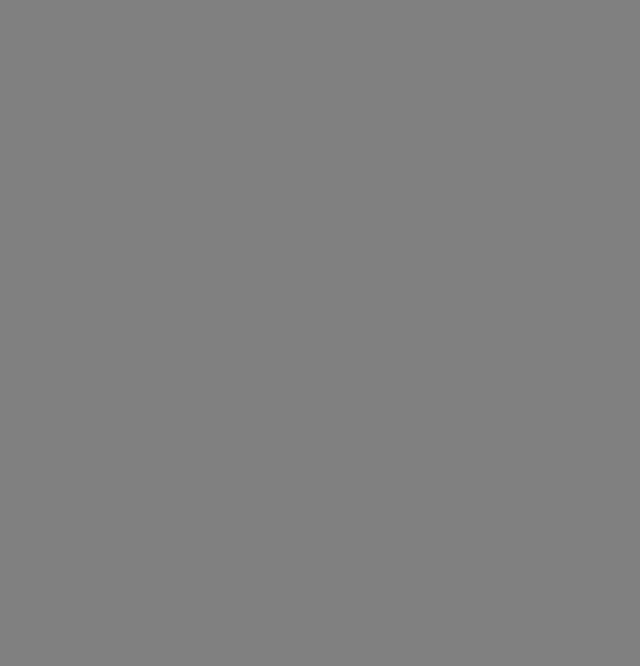
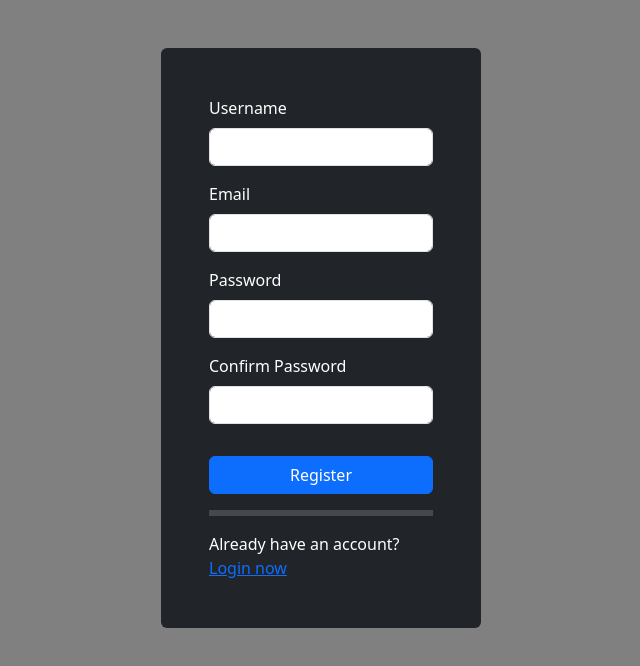
Before and after one commit to YoungDev7/chatapp-react-frontend, a React (Vite) app: page /register in a window 1280 px wide. Before the commit this address had no page. Shown: the top 666 px of the page, without its empty margins (319-959 px from the left). Built offline with nearby package versions, Linux system fonts and the light colour scheme.

Commit message:
implementing user registration

```diff
--- a/src/App.jsx
+++ b/src/App.jsx
@@ -4,6 +4,7 @@ import { Outlet, Route, Routes } from 'react-router-dom';
 import AuthHandler from './components/auth/AuthHandler';
 import Login from './components/auth/Login';
 import Logout from './components/auth/Logout';
+import Register from './components/auth/Register';
 import ChatView from './components/chat/ChatView';
 import Layout from './components/Layout';
 import ProtectedRoute from './components/ProtectedRoute';
@@ -15,6 +16,7 @@ function App() {
       <Routes>
         <Route path="/login" element={<Login />} /> {/* login page where user gets redirected if not authorized */}
         <Route path="/logout" element={<Logout />} />
+        <Route path="/register" element={<Register />} />
         <Route element={
           <ProtectedRoute>
             <WebSocketHandler>
--- a/src/components/auth/Login.jsx
+++ b/src/components/auth/Login.jsx
@@ -25,7 +25,7 @@ export default function Login() {
   };
 
   return (
-    <Container className="mt-5 w-50 bg-dark p-5 rounded">
+    <Container className="mt-5 w-25 bg-dark p-5 rounded">
       <Form onSubmit={handleSubmit}>
         <Form.Group className="mb-3">
           <Form.Label className='text-white'>email</Form.Label>
@@ -51,7 +51,11 @@ export default function Login() {
           />
         </Form.Group>
 
-        <Button type="submit">Login</Button>
+        <Button className='w-100 mt-3' type="submit">Login</Button>
+
+        <hr className="border border-3 border-dark-subtle" />
+
+        <div className='text-white'>dont have an account? <a className='text-primary text-primary-hover text-decoration-underline' href="/register">Register now</a> </div>
       </Form>
     </Container>
   )
--- /dev/null
+++ b/src/components/auth/Register.jsx
@@ -0,0 +1,169 @@
+import { useState } from 'react';
+import { Button, Container, Form } from 'react-bootstrap';
+import api from '../../services/Api';
+
+export default function Register() {
+    const [ isSubmitted, setIsSubmitted ] = useState(false);
+    const [ isRegistrationSuccess, setIsRegistrationSuccess ] = useState(null);
+    const [showValidation, setShowValidation] = useState(false);
+    const [passwordsMatch, setPasswordsMatch] = useState(true);
+    const [credentials, setCredentials] = useState({
+        username: '',
+        email: '',
+        password: '',
+        passwordConfirm: '',
+     });
+
+    const handlePasswordConfirmChange = (e) => {
+        const confirmValue = e.target.value;
+        setCredentials({
+            ...credentials,
+            passwordConfirm: confirmValue
+        });
+        setPasswordsMatch(credentials.password === confirmValue);
+    };
+
+    const handlePasswordChange = (e) => {
+        const passwordValue = e.target.value;
+        setCredentials({
+            ...credentials,
+            password: passwordValue
+        });
+        setPasswordsMatch(passwordValue === credentials.passwordConfirm);
+    };
+
+    const handleSubmit = async (e) => {
+        e.preventDefault();
+        setShowValidation(true);
+
+        // Manual validation
+        const isValid = credentials.username &&
+                        credentials.email &&
+                        credentials.password &&
+                        credentials.passwordConfirm &&
+                        credentials.password === credentials.passwordConfirm;
+
+        if (!isValid) {
+            return;
+        }
+
+        setIsSubmitted(true);
+
+        try{
+            const response = await api.post('/auth/register', credentials, {skipAuthInterceptor: true});
+            setIsRegistrationSuccess(true);
+        }catch(error){
+            setIsRegistrationSuccess(false);
+            console.error("registration error " + error);
+        }
+    };
+
+    if(isSubmitted){
+        return (
+            <Container className='mt-5 bg-dark p-5 rounded text-white' style={{ width: '30vw' }}>
+                {isRegistrationSuccess === null && (
+                    <>
+                        <h1 className='text-nowrap'>Registration submitted</h1>
+                        <div className='pt-3'>please wait...</div>
+                    </>
+                )}
+                {isRegistrationSuccess !== null && (
+                    <>
+                        {isRegistrationSuccess === true && (
+                            <>
+                                <h1>Registration Success</h1>
+                                <div className='pt-3'>Registration was success! you can <a className='text-primary text-primary-hover text-decoration-underline' href="/login">Login</a> now</div>
+                            </>
+                        )}
+                        {/* TODO: implement proper user feedback when username/email is taken */}
+                        {isRegistrationSuccess === false && (
+                            <>
+                                <h1>Registration Error</h1>
+                                <div className='pt-3'>There has been an error while registering, please try again later</div>
+                            </>
+                        )}
+                    </>
+                )}
+            </Container>
+        );
+    }else {
+        return (
+        <Container className="mt-5 w-25 bg-dark p-5 rounded">
+        <Form noValidate onSubmit={handleSubmit}>
+            <Form.Group className="mb-3">
+                <Form.Label className='text-white'>Username</Form.Label>
+                <Form.Control
+                    type="text"
+                    name="username"
+                    value={credentials.username}
+                    onChange={(e) => setCredentials({
+                        ...credentials,
+                        username: e.target.value
+                    })}
+                    isInvalid={showValidation && !credentials.username}
+                    isValid={showValidation && credentials.username}
+                />
+                <Form.Control.Feedback type="invalid">
+                    Please choose a username.
+                </Form.Control.Feedback>
+            </Form.Group>
+
+            <Form.Group className="mb-3">
+                <Form.Label className='text-white'>Email</Form.Label>
+                <Form.Control
+                    type="email"
+                    name="email"
+                    value={credentials.email}
+                    onChange={(e) => setCredentials({
+                        ...credentials,
+                        email: e.target.value
+                    })}
+                    isInvalid={showValidation && !credentials.email}
+                    isValid={showValidation && credentials.email}
+                />
+                <Form.Control.Feedback type="invalid">
+                    Please fill in email.
+                </Form.Control.Feedback>
+            </Form.Group>
+
+            <Form.Group className="mb-3">
+                <Form.Label className='text-white'>Password</Form.Label>
+                <Form.Control
+                    type="password"
+                    name="password"
+                    value={credentials.password}
+                    onChange={handlePasswordChange}
+                    isInvalid={showValidation && !credentials.password}
+                    isValid={showValidation && credentials.password}
+                />
+                <Form.Control.Feedback type="invalid">
+                    Please fill in password.
+                </Form.Control.Feedback>
+            </Form.Group>
+
+            <Form.Group className="mb-3">
+                <Form.Label className='text-white'>Confirm Password</Form.Label>
+                <Form.Control
+                    type="password"
+                    name="passwordConfirm"
+                    value={credentials.passwordConfirm}
+                    onChange={handlePasswordConfirmChange}
+                    isInvalid={showValidation && (!credentials.passwordConfirm || !passwordsMatch)}
+                    isValid={showValidation && credentials.passwordConfirm && passwordsMatch}
+                />
+                <Form.Control.Feedback type="invalid">
+                    {!credentials.passwordConfirm ? 'Please fill in password again.' : 'Passwords do not match.'}
+                </Form.Control.Feedback>
+            </Form.Group>
+
+            <Button className='w-100 mt-3' type="submit">Register</Button>
+
+            <hr className="border border-3 border-dark-subtle" />
+
+            <div className='text-white'>Already have an account? <a className='text-primary text-primary-hover text-decoration-underline' href="/login">Login now</a></div>
+        </Form>
+        </Container>
+    );
+    }
+
+}
--- a/src/components/chat/ChatView.jsx
+++ b/src/components/chat/ChatView.jsx
@@ -4,7 +4,6 @@ import { FontAwesomeIcon } from '@fortawesome/react-fontawesome';
 import { useEffect, useState } from 'react';
 import { useDispatch, useSelector } from 'react-redux';
 import { addMessage, fetchMessages } from '../../store/slices/chatViewSlice';
-import '../../style/ChatView.css';
 import MessageContainer from './MessageContainer';
 
 import Button from 'react-bootstrap/Button';
@@ -70,7 +69,7 @@ export default function ChatView() {
                               />
             </Col>
             <Col xs={1} className='p-0'>
-              <Button className="d-flex align-items-center" onClick={handleMessageSend}>
+              <Button className="d-flex align-items-center" type="submit" onClick={handleMessageSend}>
                 Send <FontAwesomeIcon icon={faPaperPlane} className="ms-2" />
               </Button>
             </Col>
--- a/src/components/chat/MessageContainer.jsx
+++ b/src/components/chat/MessageContainer.jsx
@@ -2,7 +2,6 @@
 // eslint-disable-next-line no-unused-vars
 import { useEffect, useRef } from 'react';
 import { useSelector } from 'react-redux';
-import '../../style/MessageContainer.css';
 import ChatMessage from './ChatMessage';
 
 const MessageContainer = ({ messages }) => {
--- a/src/style/index.css
+++ b/src/style/index.css
@@ -9,3 +9,8 @@ body{
 .visible{
   background-color: aquamarine;
 }
+
+.text-primary-hover:hover {
+  color: #0B5ED7 !important;
+  transition: 0.1s;
+}
```
Also changed, not shown: src/style/App.css (deleted), src/style/ChatView.css (deleted), src/style/MessageContainer.css (deleted), 1 other file (tests, documents, lock files or other folders).
